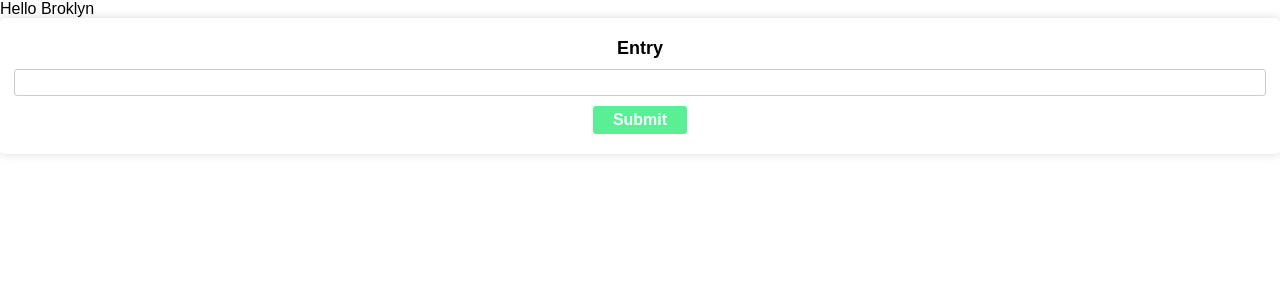
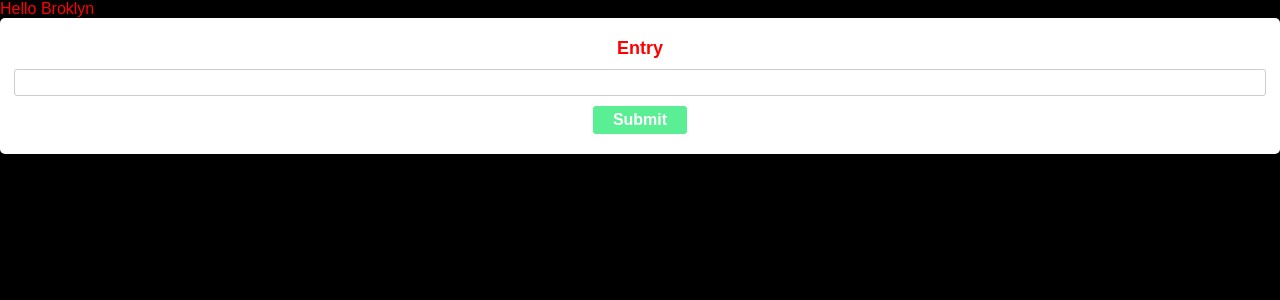
Before and after one commit to mobenjamins/April2, a Django app: page / in a window 1280 px wide. Shown: the top 300 px of the page. Run offline with Django 4.2, Linux system fonts and the light colour scheme.

Commit message:
added css and javacscript

```diff
--- a/core/settings.py
+++ b/core/settings.py
@@ -26,7 +26,9 @@ SECRET_KEY = 'django-insecure-8fm!xr&wm^jl()+$(bp9u^86j3*0*^x1ew1j&fim7p!ak_$wa_
 DEBUG = True
 
 ALLOWED_HOSTS = ['13.41.203.3', 'cozmtravel.com',
-                 'www.cozmtravel.com', '127.0.0.1']
+ 'www.cozmtravel.com', '127.0.0.1']
+
+# ALLOWED_HOSTS = ['*']
 
 # Application definition
 
--- /dev/null
+++ b/static/main.css
@@ -0,0 +1,4 @@
+body {
+    background-color: black;
+    color: red;
+}
--- /dev/null
+++ b/static/main.js
@@ -0,0 +1,3 @@
+function onClick() {
+    alert('Hello World!');
+}
--- a/templates/index.html
+++ b/templates/index.html
@@ -7,11 +7,11 @@
     <meta name="viewport" content="width=device-width, initial-scale=1.0">
     <title>Hello</title>
     {% load static %}
+
+    <link rel="stylesheet" href="{% static 'main.css' %}">
     <style>
         body {
             font-family: Arial, sans-serif;
-
-            color: black;
             margin: 0;
             padding: 0;
         }
@@ -86,9 +86,9 @@
         {% csrf_token %}
         <label>Entry</label>
         <input type="text" name='user_input'>
-        <input type="submit">
+        <input type="submit" onclick="onClick()">
     </form>
-
+    <script src=" {% static 'main.js' %}"></script>
 </body>
 
 </html>
```
